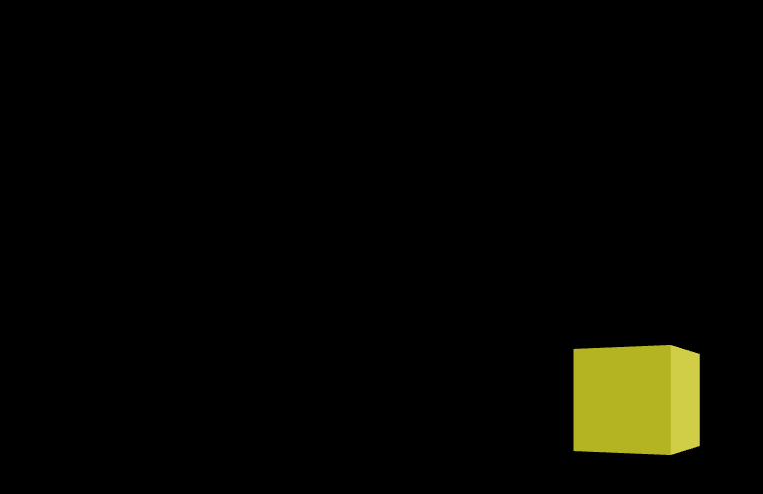
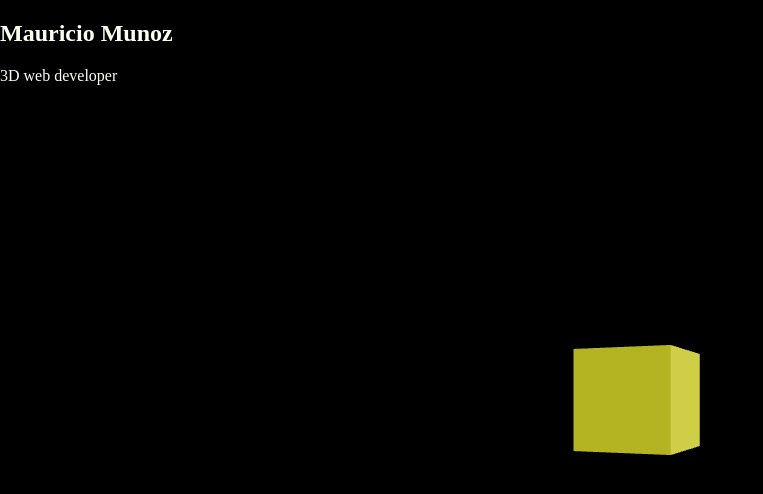
Before and after one commit to MauMG03/portfolio-mauricio-munoz, a React (Create React App) app: page / in a window 1280 px wide. Shown: the top 494 px of the page, without its empty margins (0-763 px from the left). Built offline with nearby package versions, Linux system fonts and the light colour scheme.

Commit message:
texto sobre el canvas añadido

```diff
--- a/package.json
+++ b/package.json
@@ -5,7 +5,8 @@
   "main": "index.js",
   "scripts": {
     "dev": "react-scripts start",
-    "build": "react-scripts build"
+    "build": "react-scripts build",
+    "deploy": "vercel --prod"
   },
   "keywords": [],
   "author": "",
--- /dev/null
+++ b/src/App.jsx
@@ -0,0 +1,21 @@
+import { Canvas } from "@react-three/fiber"
+import Experience from "./Experience"
+import Info from "./Info"
+import "./styles.css"
+
+const App = () => {
+    return (
+        <div style={{ display: 'grid', gridTemplateColumns: '1fr', gridTemplateRows: '1fr', width: '100vw', height: '100vh' }}>
+            <div className="info">
+                <Info name="Mauricio Munoz" bio="3D web developer"/>
+            </div>
+            <Canvas
+                camera={{ position: [2, 0, 5] }}
+            >
+                <Experience />
+            </Canvas>
+
+        </div>
+    )
+}
+export default App
--- /dev/null
+++ b/src/Info.jsx
@@ -0,0 +1,13 @@
+import React from 'react'
+import "./styles.css"
+
+const Info = ({name,bio}) => {
+  return (
+    <div>
+        <h2>{name}</h2>
+        <span>{bio}</span>
+    </div>
+  )
+}
+
+export default Info
--- a/src/index.js
+++ b/src/index.js
@@ -1,4 +1,5 @@
 import { createRoot } from "react-dom/client";
+import App from "./App";
 import Experience from "./Experience";
 import { Canvas } from "@react-three/fiber";
 import "./styles.css";
@@ -6,8 +7,5 @@ import "./styles.css";
 const root = createRoot(document.getElementById("root"));
 
 root.render(
-    <Canvas
-        camera={{ position: [2, 0, 5] }}>
-        <Experience />
-    </Canvas>
+    <App/>
 )
--- a/src/styles.css
+++ b/src/styles.css
@@ -10,4 +10,11 @@ body,
 }
 canvas{
     touch-action: none;
+    z-index: 1;
 }
+
+.info{
+    color:ivory;
+    position:absolute;
+    z-index: 2;
+}
```
Also changed, not shown: 2 other files (tests, documents, lock files or other folders).
